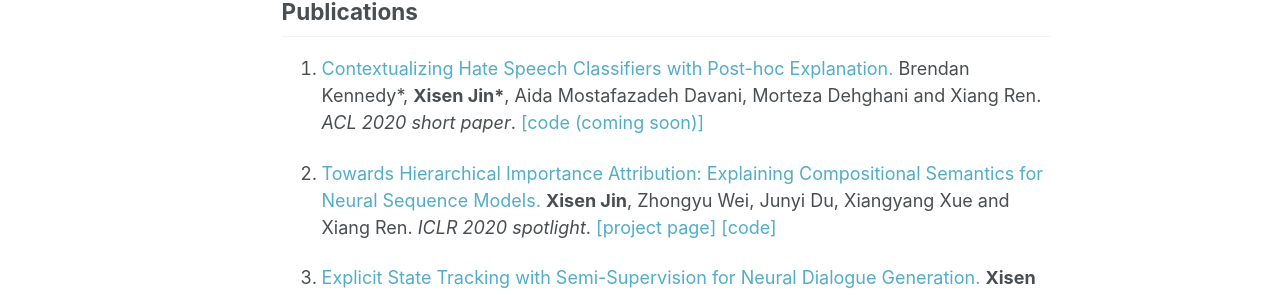
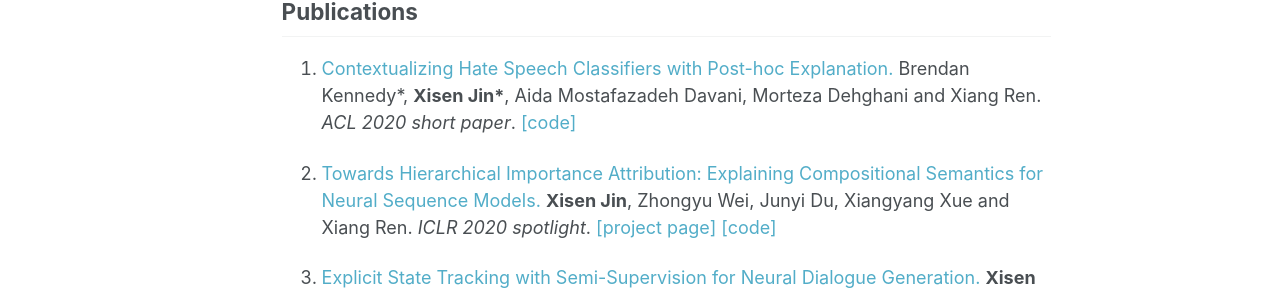
Before and after one commit to AuCson/aucson.github.io, a Jekyll site: the page built from _pages/about.md, in a window 1280 px wide. Shown: the part 724-1019 px from the top of the page. Built offline with Jekyll 4.4.1, drawn with Linux system fonts in a browser that asks for light colours.

Commit message:
Update about.md

```diff
--- a/_pages/about.md
+++ b/_pages/about.md
@@ -22,7 +22,7 @@
 
 
 ## Publications
-1. <a name="acl20contextual"></a><a href="">Contextualizing Hate Speech Classifiers with Post-hoc Explanation.</a> Brendan Kennedy\*, **Xisen Jin\***, Aida Mostafazadeh Davani, Morteza Dehghani and Xiang Ren. *ACL 2020 short paper*. [[code (coming soon)]]()
+1. <a name="acl20contextual"></a><a href="">Contextualizing Hate Speech Classifiers with Post-hoc Explanation.</a> Brendan Kennedy\*, **Xisen Jin\***, Aida Mostafazadeh Davani, Morteza Dehghani and Xiang Ren. *ACL 2020 short paper*. [[code]](https://github.com/BrendanKennedy/contextualizing-hate-speech-models-with-explanations)
 
 1. <a name="iclr20towards"></a><a href="https://openreview.net/forum?id=BkxRRkSKwr">Towards Hierarchical Importance Attribution: Explaining Compositional Semantics for Neural Sequence Models.</a> **Xisen Jin**, Zhongyu Wei, Junyi Du, Xiangyang Xue and Xiang Ren.  *ICLR 2020 spotlight*. [[project page]](http://inklab.usc.edu/hiexpl/) [[code]](https://github.com/INK-USC/hierarchical-explanation)
 
```
